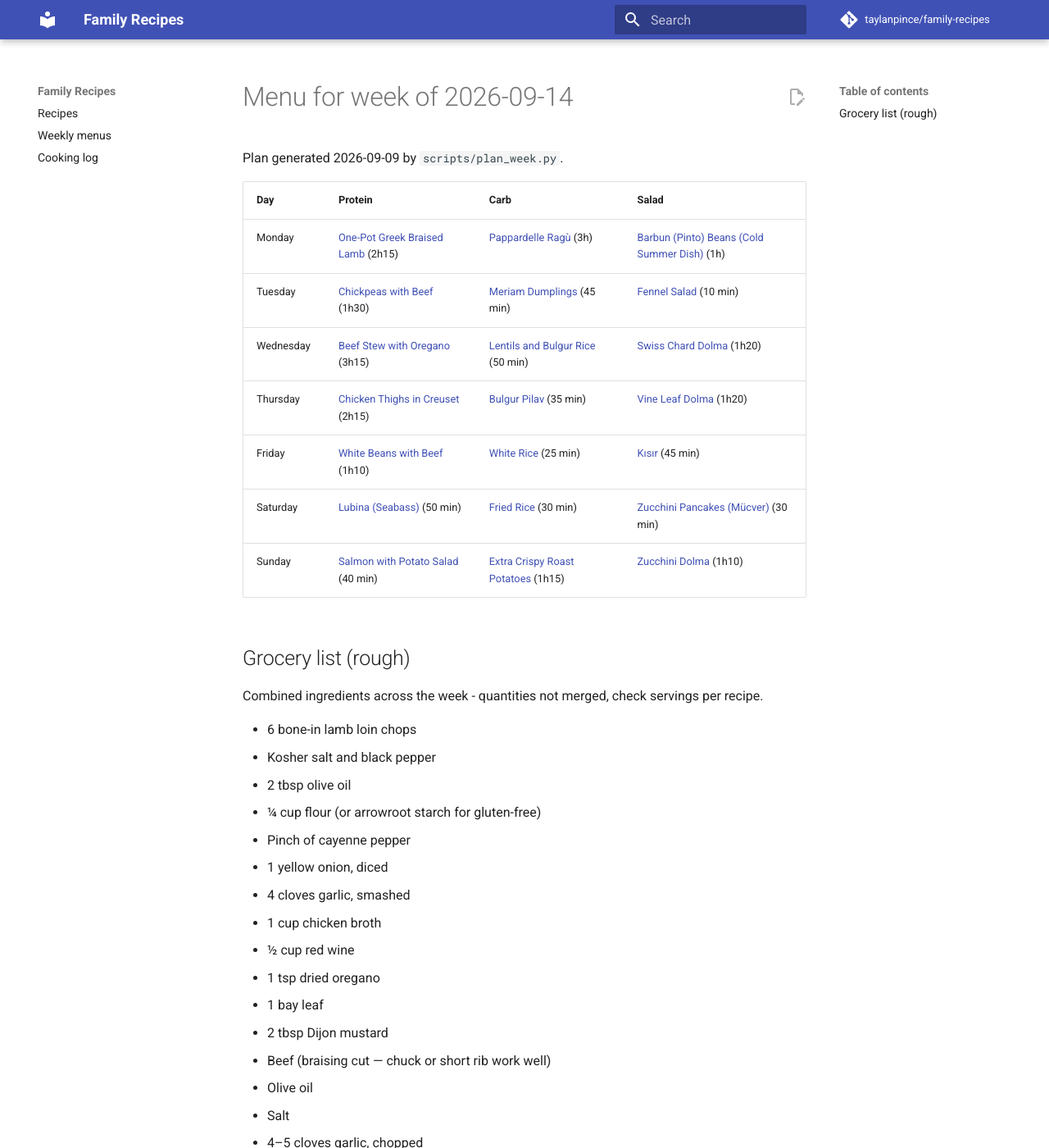
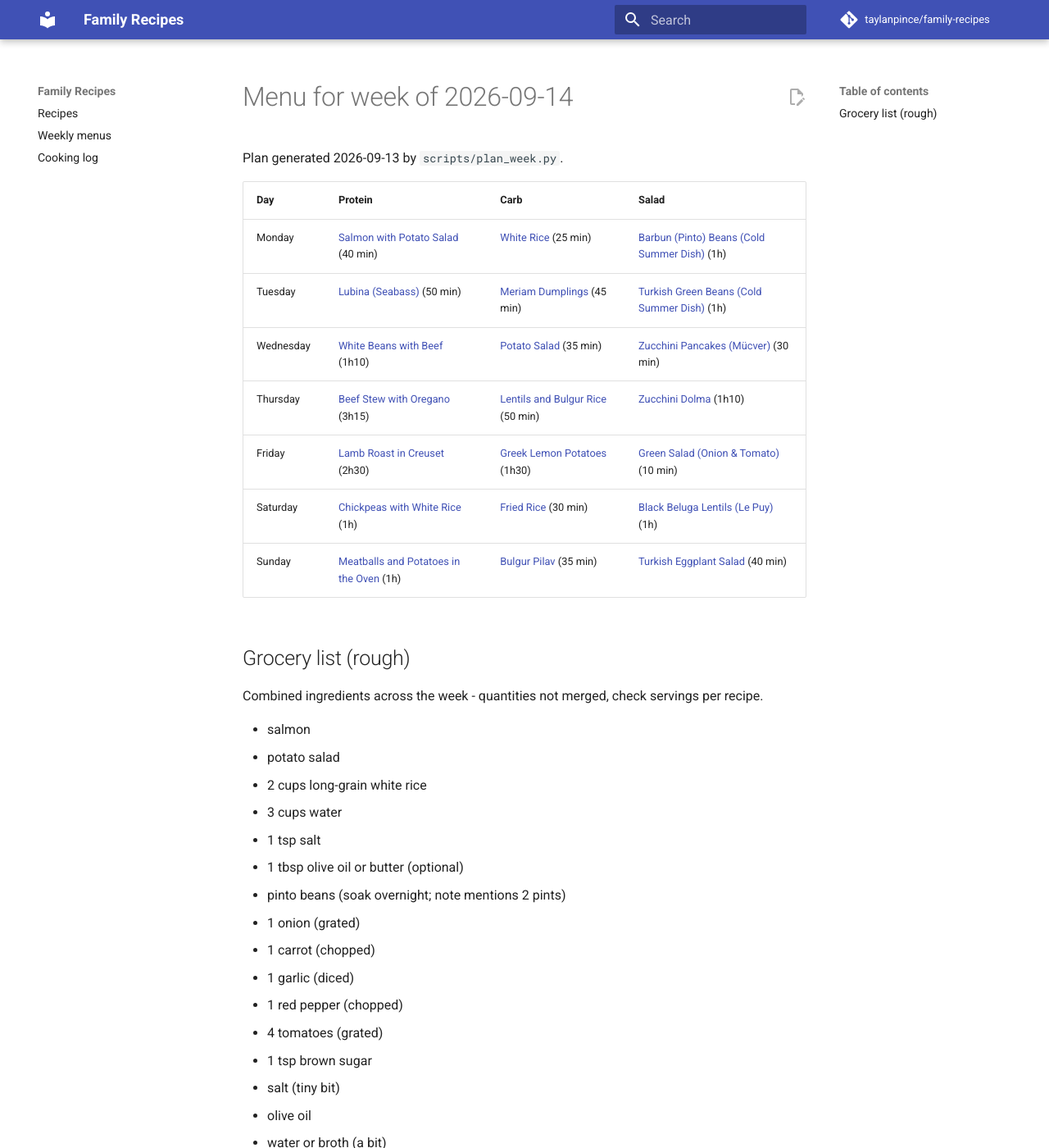
Before and after one commit to taylanpince/family-recipes, an MkDocs documentation site: the page built from docs/menus/menu-2026-09-14.md, in a window 1280 px wide and 1400 px high. Shown: the whole window at 82% size. Built offline with MkDocs 1.6.1 and Material for MkDocs 9.7.7, drawn with Linux system fonts in a browser that asks for light colours; comment, search, counter and statistics services are not loaded; some of the changed text lies outside the part shown.

Commit message:
Add weekly menu for week of 2026-09-14

```diff
--- a/docs/menus/menu-2026-09-14.md
+++ b/docs/menus/menu-2026-09-14.md
@@ -3,46 +3,28 @@ slug: menu-2026-09-14
 title: Menu for week of 2026-09-14
 ---
 
-Plan generated 2026-09-09 by `scripts/plan_week.py`.
+Plan generated 2026-09-13 by `scripts/plan_week.py`.
 
 | Day | Protein | Carb | Salad |
 |-----|--------|--------|--------|
-| Monday | [One-Pot Greek Braised Lamb](../recipes/one-pot-greek-braised-lamb.md) (2h15) | [Pappardelle Ragù](../recipes/pappardelle-ragu.md) (3h) | [Barbun (Pinto) Beans (Cold Summer Dish)](../recipes/barbun-pinto-beans-cold-summer-dish.md) (1h) |
-| Tuesday | [Chickpeas with Beef](../recipes/chickpeas-with-beef.md) (1h30) | [Meriam Dumplings](../recipes/meriam-dumplings.md) (45 min) | [Fennel Salad](../recipes/fennel-salad.md) (10 min) |
-| Wednesday | [Beef Stew with Oregano](../recipes/beef-stew-with-oregano.md) (3h15) | [Lentils and Bulgur Rice](../recipes/lentils-and-bulgur-rice.md) (50 min) | [Swiss Chard Dolma](../recipes/swiss-chard-dolma.md) (1h20) |
-| Thursday | [Chicken Thighs in Creuset](../recipes/chicken-thighs-in-creuset.md) (2h15) | [Bulgur Pilav](../recipes/bulgur-pilav.md) (35 min) | [Vine Leaf Dolma](../recipes/vine-leaf-dolma.md) (1h20) |
-| Friday | [White Beans with Beef](../recipes/white-beans-with-beef.md) (1h10) | [White Rice](../recipes/white-rice.md) (25 min) | [Kısır](../recipes/kisir-turkish.md) (45 min) |
-| Saturday | [Lubina (Seabass)](../recipes/lubina-seabass.md) (50 min) | [Fried Rice](../recipes/fried-rice.md) (30 min) | [Zucchini Pancakes (Mücver)](../recipes/zucchini-pancakes-mucver.md) (30 min) |
-| Sunday | [Salmon with Potato Salad](../recipes/salmon-with-potato-salad.md) (40 min) | [Extra Crispy Roast Potatoes](../recipes/crispy-roast-potatoes.md) (1h15) | [Zucchini Dolma](../recipes/zucchini-dolma.md) (1h10) |
+| Monday | [Salmon with Potato Salad](../recipes/salmon-with-potato-salad.md) (40 min) | [White Rice](../recipes/white-rice.md) (25 min) | [Barbun (Pinto) Beans (Cold Summer Dish)](../recipes/barbun-pinto-beans-cold-summer-dish.md) (1h) |
+| Tuesday | [Lubina (Seabass)](../recipes/lubina-seabass.md) (50 min) | [Meriam Dumplings](../recipes/meriam-dumplings.md) (45 min) | [Turkish Green Beans (Cold Summer Dish)](../recipes/turkish-green-beans-cold-summer-dish.md) (1h) |
+| Wednesday | [White Beans with Beef](../recipes/white-beans-with-beef.md) (1h10) | [Potato Salad](../recipes/potato-salad.md) (35 min) | [Zucchini Pancakes (Mücver)](../recipes/zucchini-pancakes-mucver.md) (30 min) |
+| Thursday | [Beef Stew with Oregano](../recipes/beef-stew-with-oregano.md) (3h15) | [Lentils and Bulgur Rice](../recipes/lentils-and-bulgur-rice.md) (50 min) | [Zucchini Dolma](../recipes/zucchini-dolma.md) (1h10) |
+| Friday | [Lamb Roast in Creuset](../recipes/lamb-roast-creuset.md) (2h30) | [Greek Lemon Potatoes](../recipes/greek-lemon-potatoes.md) (1h30) | [Green Salad (Onion & Tomato)](../recipes/green-salad.md) (10 min) |
+| Saturday | [Chickpeas with White Rice](../recipes/chickpeas-with-white-rice.md) (1h) | [Fried Rice](../recipes/fried-rice.md) (30 min) | [Black Beluga Lentils (Le Puy)](../recipes/black-beluga-lentils-from-le-puy.md) (1h) |
+| Sunday | [Meatballs and Potatoes in the Oven](../recipes/meatballs-and-potatoes-in-oven.md) (1h) | [Bulgur Pilav](../recipes/bulgur-pilav.md) (35 min) | [Turkish Eggplant Salad](../recipes/turkish-eggplant-salad.md) (40 min) |
 
 ## Grocery list (rough)
 
 Combined ingredients across the week - quantities not merged, check servings per recipe.
 
-- 6 bone-in lamb loin chops
-- Kosher salt and black pepper
-- 2 tbsp olive oil
-- ¼ cup flour (or arrowroot starch for gluten-free)
-- Pinch of cayenne pepper
-- 1 yellow onion, diced
-- 4 cloves garlic, smashed
-- 1 cup chicken broth
-- ½ cup red wine
-- 1 tsp dried oregano
-- 1 bay leaf
-- 2 tbsp Dijon mustard
-- Beef (braising cut — chuck or short rib work well)
-- Olive oil
-- Salt
-- 4–5 cloves garlic, chopped
-- 1 onion, chopped
-- 2 carrots, chopped
-- 2 stalks celery, chopped
-- 1 cup red wine
-- 2 cans whole or crushed tomatoes
-- 1.5–2 cups meat stock (enough to cover)
-- Parmesan, shredded (to finish)
-- Pappardelle pasta
+- salmon
+- potato salad
+- 2 cups long-grain white rice
+- 3 cups water
+- 1 tsp salt
+- 1 tbsp olive oil or butter (optional)
 - pinto beans (soak overnight; note mentions 2 pints)
 - 1 onion (grated)
 - 1 carrot (chopped)
@@ -51,15 +33,12 @@ Combined ingredients across the week - quantities not merged, check servings per
 - 4 tomatoes (grated)
 - 1 tsp brown sugar
 - salt (tiny bit)
+- olive oil
 - water or broth (a bit)
-- 1 pint glass dried chickpeas (soaked overnight)
-- 500 g beef cubes
-- 1 onion
-- 1 red pepper, diced
-- 1 carrot, diced
-- grated tomatoes (enough to cover the meat)
-- black pepper
-- broth or water (as needed)
+- 1–2 whole seabass (lubina), ~1.2–1.5 kg each
+- red wine vinegar or sherry vinegar
+- 2 cloves garlic, thinly sliced
+- salt
 - 400 g ground beef
 - 1 carrot, chopped into tiny pieces
 - 1 egg
@@ -67,10 +46,36 @@ Combined ingredients across the week - quantities not merged, check servings per
 - 50 g shiitake mushrooms (or ~5), chopped small
 - 1 pack gyoza wrappers
 - green peas (optional base for steaming/serving)
-- fennel
-- dill
-- cucumber (sliced, not too thin)
-- lemon
+- green beans
+- onions
+- sugar (1 tsp)
+- 2 tomatoes (grated)
+- carrots
+- red peppers
+- black pepper
+- water (as needed)
+- 1 pint glass dried white beans (soaked overnight)
+- 500 g beef cubes
+- 1 onion, diced
+- 2 cloves garlic, diced
+- 1 red pepper, diced
+- 2–3 tomatoes, grated
+- 1 tbsp tomato paste
+- water (enough to cover)
+- potatoes
+- green onions
+- (dressing not specified)
+- 3 medium zucchini (~450 g), shredded
+- 3 large eggs, beaten
+- 1/2 cup all-purpose flour
+- 1 tbsp extra virgin olive oil
+- 1 cup crumbled feta
+- 3 scallions, finely chopped
+- 1/3 cup dill, finely chopped
+- 1 tsp baking powder
+- 4–6 tbsp vegetable oil (for frying)
+- 2/3 cup plain yogurt (sauce)
+- 2 cloves garlic, finely chopped (sauce)
 - beef cubes
 - garlic (lots)
 - oregano
@@ -78,54 +83,38 @@ Combined ingredients across the week - quantities not merged, check servings per
 - red wine (optional)
 - lentils
 - bulgur rice
-- swiss chard leaves
-- 500 g ground beef
-- 2–3 tomatoes, grated
-- bulgur (about 1/2 pint glass)
-- 1 onion, grated
-- water (a bit, for cooking)
-- 10–12 boneless chicken thighs
-- 1 onion, sliced into large circles
-- 2 tbsp brown sugar
-- 2 tbsp paprika
-- 1 clove garlic, crushed
-- juice of 1/2 lemon
-- bulgur
-- onion
-- tomato paste
-- stock or water
-- olive oil or butter
-- vine leaves
-- 2 tbsp rice
+- 6–8 zucchinis
+- 500 g ground beef (or chicken/turkey)
+- 2 tbsp rice (or bulgur)
 - 1 onion, finely grated
 - parsley, finely chopped
-- 2 large tomatoes, grated
-- ~1 cup water (for cooking)
-- 1 pint glass dried white beans (soaked overnight)
-- 1 onion, diced
-- 2 cloves garlic, diced
-- 1 tbsp tomato paste
-- water (enough to cover)
-- 2 cups long-grain white rice
-- 3 cups water
-- 1 tsp salt
-- 1 tbsp olive oil or butter (optional)
-- 2 cups fine bulgur
-- boiling water (enough to hydrate bulgur)
-- green onions (6–7)
-- parsley (1 bunch)
-- mint
-- 2 medium tomatoes
-- 1–2 green bell peppers
-- 1 cucumber
-- 1–2 lemons (to taste)
-- paprika
-- cumin (a little)
-- ~1/2 cup olive oil
-- 1 tbsp pepper-tomato mix (optional)
-- 1–2 whole seabass (lubina), ~1.2–1.5 kg each
-- red wine vinegar or sherry vinegar
-- 2 cloves garlic, thinly sliced
+- water (or tomato-water mix for cooking)
+- 1.5 kg lamb sirloin, cut into 8 pieces
+- Lots of garlic
+- Fresh rosemary
+- Bay leaves
+- Baby potatoes
+- 2 onions, quartered
+- Beef stock
+- Half a bottle of red wine
+- Salt and pepper
+- 2 lbs (900g) Yukon Gold potatoes, cut into 1-inch wedges
+- 4 cloves garlic, coarsely chopped
+- ½ cup freshly squeezed lemon juice
+- ⅓ cup olive oil (Greek if possible)
+- ¼ cup yellow mustard
+- 2 tsp dried oregano
+- 1 tsp kosher salt
+- Fresh ground black pepper
+- ½ cup water
+- 1 head lettuce or mixed greens, chopped
+- 2 tomatoes, chopped
+- 1 small onion, thinly sliced
+- 1/4 bunch parsley, chopped
+- 3 tbsp olive oil
+- 1 tbsp lemon juice or vinegar
+- chickpeas
+- white rice
 - 3 tbsp neutral oil (canola or grapeseed)
 - 1 medium onion, roughly chopped
 - 1 red bell pepper, roughly chopped
@@ -140,29 +129,19 @@ Combined ingredients across the week - quantities not merged, check servings per
 - 1 tbsp sesame oil
 - Salt and black pepper
 - ½ cup cilantro or scallions, minced
-- 3 medium zucchini (~450 g), shredded
-- 3 large eggs, beaten
-- 1/2 cup all-purpose flour
-- 1 tbsp extra virgin olive oil
-- 1 cup crumbled feta
-- 3 scallions, finely chopped
-- 1/3 cup dill, finely chopped
-- 1 tsp baking powder
-- 4–6 tbsp vegetable oil (for frying)
-- 2/3 cup plain yogurt (sauce)
-- 2 cloves garlic, finely chopped (sauce)
-- salmon
-- potato salad
-- 4 lbs russet or Yukon Gold potatoes, cut into large chunks
-- 2 quarts water
-- 1 oz (≈ 2 tbsp) salt
-- ½ tsp baking soda
-- 5 tbsp extra virgin olive oil
-- 3 cloves garlic, minced or pressed
-- Handful of fresh rosemary, chopped
-- Salt and fresh cracked pepper
-- Fresh parsley, chopped (to finish)
-- 6–8 zucchinis
-- 500 g ground beef (or chicken/turkey)
-- 2 tbsp rice (or bulgur)
-- water (or tomato-water mix for cooking)
+- black beluga lentils (1.5 pint glass for 6 people; 1 pint for 4)
+- onion
+- carrot
+- garlic
+- sweet red pepper
+- 2 tomatoes, grated
+- meatballs
+- tomatoes (thick slices)
+- splash of water
+- bulgur
+- tomato paste
+- stock or water
+- olive oil or butter
+- eggplants
+- yogurt
+- parsley
```
